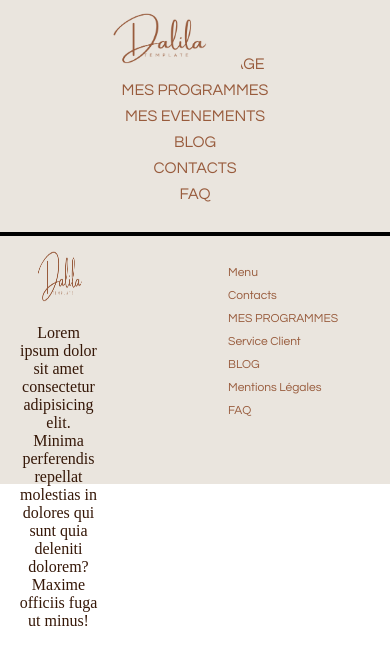
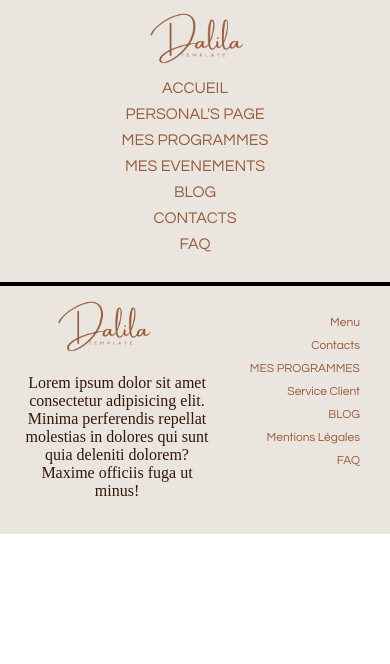
Before and after one commit to D-Fariello/PrimoTemplate.D, a React (Vite) app: page /faq-page in a window 390 px wide. Shown: the top 664 px of the page. Built offline with nearby package versions, Linux system fonts and the light colour scheme; a web font is replaced by a local one.

Commit message:
style: finalize responsive styles for SmallMobile

```diff
--- a/src/style/_base.scss
+++ b/src/style/_base.scss
@@ -425,8 +425,9 @@ footer.footerSection {
   }
 }
 
-////////////////// Mobile: 320px to 800px //////////////////
-@media (max-width: 800px) and (max-width: 890px){
+////////////////// BIG Mobile: 800px to 890px //////////////////
+@media (max-width: 800px) and (max-width: 890px) {
+  ///////////////// Header /////////////////
   header.header nav.main-nav {
     display: flex;
     gap: 10px;
@@ -434,6 +435,8 @@ footer.footerSection {
     flex-direction: column;
     align-items: center;
   }
+
+  ///////////////// Section 1 - BIG Mobile /////////////////
 
   .firstHomeSection .titleContent h1.titleFirstSection {
     font-size: 2.5rem;
@@ -447,9 +450,10 @@ footer.footerSection {
     }
   }
 
+  ///////////////// Section 2 - BIG Mobile /////////////////
+
   section.secondHomeSection .textContent .discoveryButton {
-    font-size: 12px;
-    width: 40%;
+    @include mixins.button-style-responsive;
     position: inherit;
     margin-top: 0;
   }
@@ -459,13 +463,19 @@ footer.footerSection {
     font-size: 1.5rem;
   }
 
+  ///////////////// Section 3 - BIG Mobile /////////////////
+
   .thirdHomeSection .titleContent h1.titleThirdSection {
     font-size: 3rem;
   }
+
+  ///////////////// Section 4 - BIG Mobile /////////////////
+
   .forthHomeSection .titleContent .titleForthSection {
     font-size: 3rem;
   }
 
+  ///////////////// Footer - BIG Mobile /////////////////
   footer.footerSection .footerContainer nav.main-nav {
     display: flex;
     gap: 10px;
@@ -488,21 +498,30 @@ footer.footerSection {
 
 ////////////////// Mobile: 320px to 800px //////////////////
 @media (min-width: 320px) and (max-width: 800px) {
+  ///////////////// Header  - Mobile /////////////////
   header.header {
+    display: flex;
     background: #eae5de;
+    flex-direction: column;
+    align-items: center;
+    border-bottom: 2px solid black;
   }
 
   header.header nav.main-nav {
     display: flex;
     gap: 10px;
+    margin-top: 50px;
     justify-content: center;
     flex-direction: column;
     align-items: center;
+    border-bottom: none;
   }
 
   header.header .logoImage .mainNavLogo-image {
-      margin-left: 45%;
+    margin-left: 0;
   }
+
+  ///////////////// Section 1  - Mobile /////////////////
 
   .firstHomeSection .discoveryButton {
     @include mixins.button-style-responsive;
@@ -521,10 +540,18 @@ footer.footerSection {
     }
   }
 
+  ///////////////// Section 2  - Mobile /////////////////
+
   section.secondHomeSection {
     display: flex;
     flex-direction: column;
     background-color: #221b19;
+  }
+
+  .secondImageDiv {
+    display: flex;
+    flex-direction: column;
+    align-items: center;
   }
 
   section.secondHomeSection img.secondImage {
@@ -544,9 +571,61 @@ footer.footerSection {
     margin-bottom: 9%;
   }
 
+  ///////////////// Section 3  - Mobile /////////////////
+
   .thirdHomeSection .titleContent img.thirdImage {
     height: 300px;
     width: 300px;
     object-fit: cover;
   }
+
+  .thirdHomeSection .titleContent .discoveryButton {
+    @include mixins.button-style-responsive;
   }
+
+  ///////////////// Section 4  - Mobile /////////////////
+
+  .forthHomeSection .titleContent .titleForthSection {
+    font-size: 2rem;
+  }
+
+  .forthHomeSection .discoveryButton {
+    @include mixins.button-style-responsive;
+    margin-top: 20px;
+    margin-bottom: 20px;
+  }
+
+  ///////////////// Section 5  - Mobile /////////////////
+
+  .fifthHomeSection .titleContent h1.titleFifthSection {
+    font-size: 2.5rem;
+  }
+
+  .fifthHomeSection .titleContent .discoveryButton {
+    @include mixins.button-style-responsive;
+    margin-top: 20px;
+    margin-bottom: 20px;
+  }
+
+
+  ////////////////// Modal - Mobile /////////////////
+
+  .modalOverlay img.imageModal {
+    height: 300px;
+    margin-top: 10%;
+    margin-bottom: 10%;
+}
+
+.modalOverlay .modalContent .buttonsCheveron{
+    width: 90%;
+}
+
+  ///////////////// Footer  - Mobile /////////////////
+  footer.footerSection .footerContainer nav.main-nav {
+    text-align: right;
+  }
+
+  footer.footerSection .footerContainer .logoImage {
+    width: 50%;
+  }
+}
```
Lines whose indentation alone changed are shown as unchanged.
